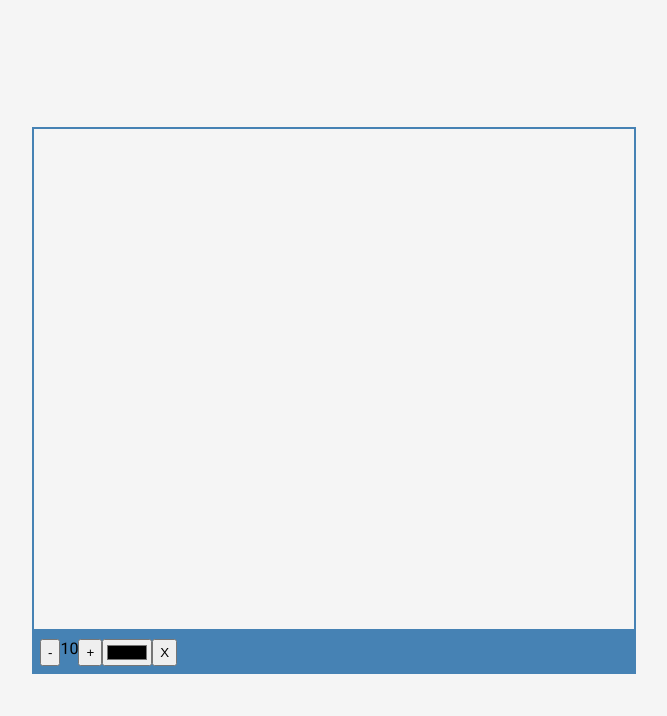
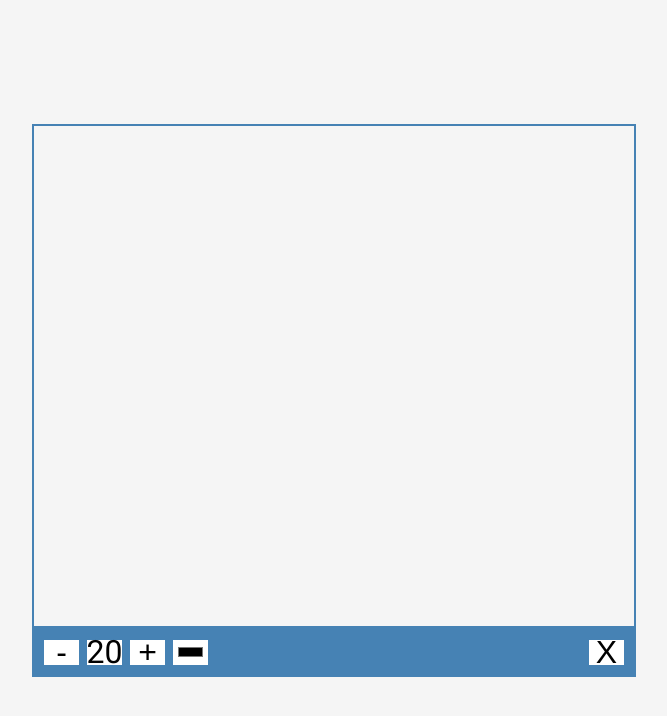
Before and after one commit to DEV-Gitanjali/Drawing_App, a plain HTML site: page index.html in a window 1280 px wide. Shown: the whole page, without its empty margins (306-973 px from the left). Drawn offline with Linux system fonts and the light colour scheme.

Commit message:
this code for toolbox element

```diff
--- a/index.html
+++ b/index.html
@@ -12,7 +12,7 @@
     <canvas id="canvas" width="600" height="500"></canvas>
     <div class="toolbox">
       <button id="decrease">-</button>
-      <span id="size">10</span>
+      <span id="size">20</span>
       <button id="increase">+</button>
       <input type="color" id="color">
       <button id="clear">X</button>
--- a/style.css
+++ b/style.css
@@ -28,3 +28,21 @@ canvas{
     width: 604px;
     padding: 0.5rem;
 }
+/* this code for toolbox element  */
+.toolbox > * {
+    background-color: #fff;
+    border: none;
+    display: inline-flex;
+    align-items: center;
+    justify-content: center;
+    font-size: 2rem;
+    height: 25px;
+    width: 35px;
+    margin: 0.25rem;
+    padding: 0.20rem;
+    cursor: pointer;
+  }
+
+  .toolbox > *:last-child {
+    margin-left: auto;
+  }
```
